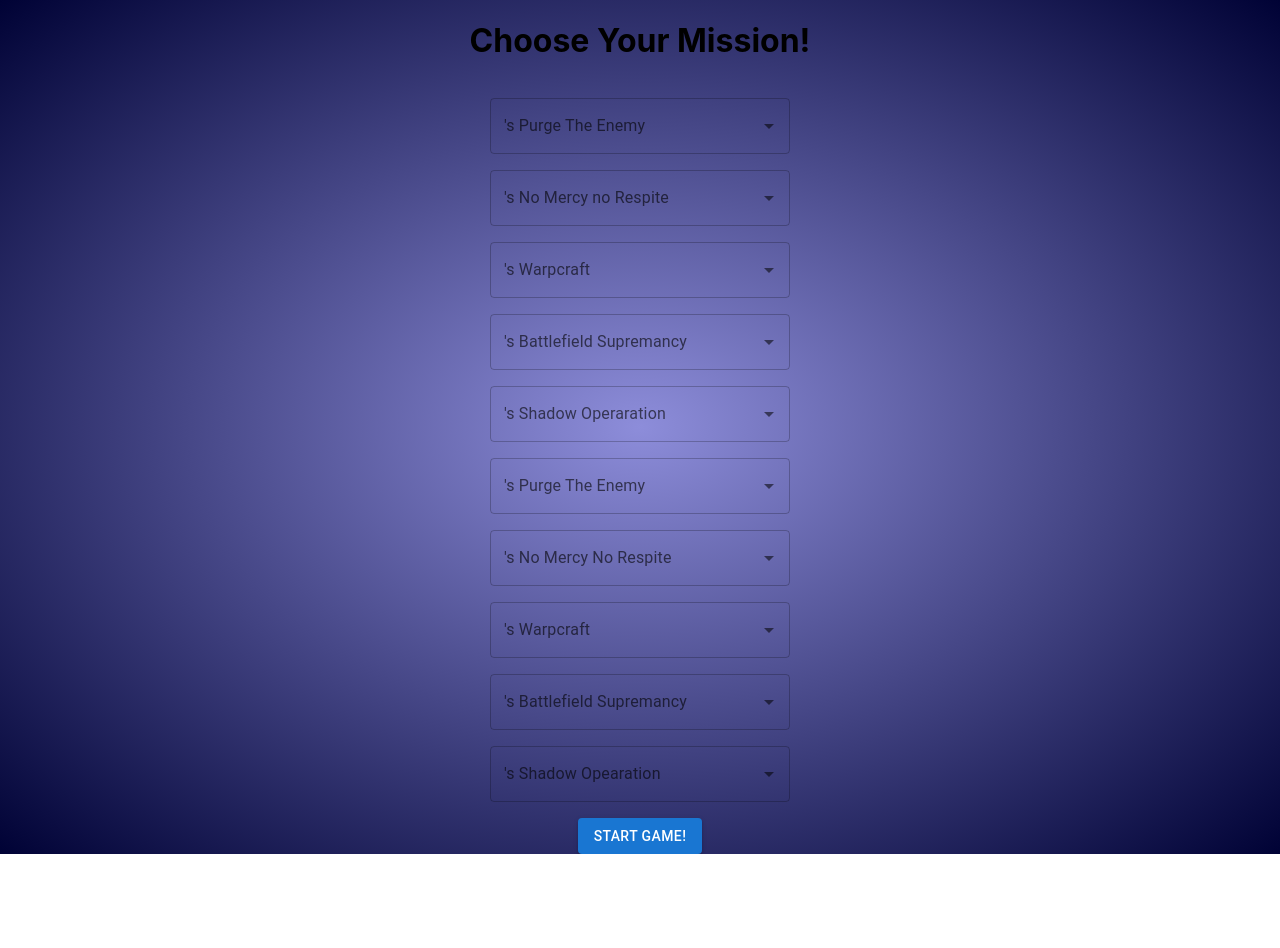
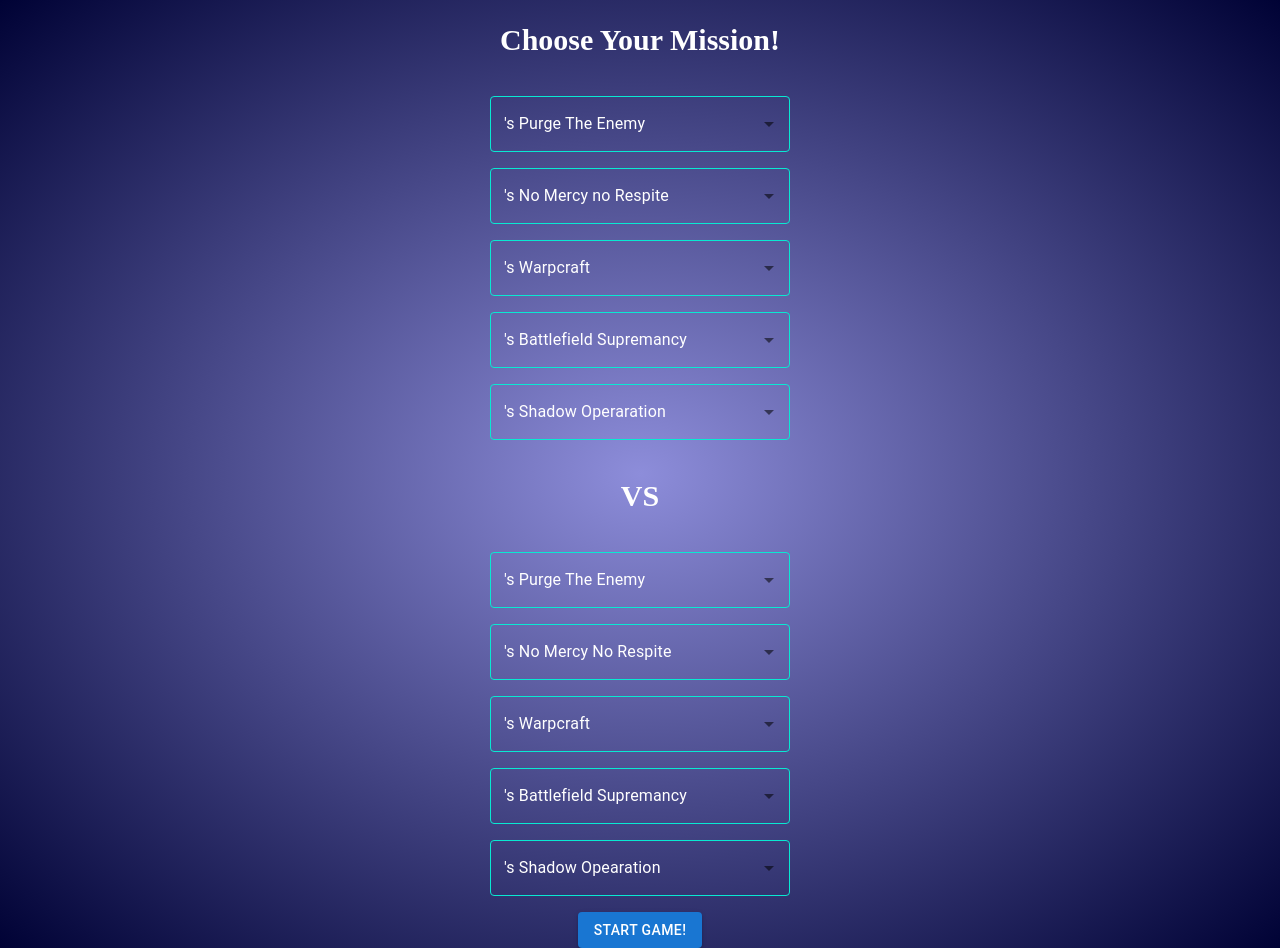
Before and after one commit to CHUREKGIT/warhammer-counter, a React (Create React App) app: page /missions in a window 1280 px wide. Before the commit the page ends 854 px from the top, so only its background shows below. Built offline with nearby package versions, Linux system fonts and the light colour scheme.

Commit message:
Missions page new UI

```diff
--- a/src/views/Missions.tsx
+++ b/src/views/Missions.tsx
@@ -1,7 +1,7 @@
 import Container from '@mui/material/Box';
 import Grid from '@mui/material/Grid';
 import Autocomplete from '@mui/material/Autocomplete';
-import { TextField, Button } from '@mui/material';
+import { TextField, Button, TextFieldProps } from '@mui/material';
 import { useState } from 'react';
 import { useDispatch } from 'react-redux';
 import { noMercyMissionsOrganizer} from './utils/noMercyMissionsOrganizer';
@@ -12,6 +12,8 @@ import { shadowOperationOrganizer } from './utils/shadowOperationOrganizer';
 import store from '../store/store';
 import { usePlayer, useArmyPlayer } from '../store/selectors';
 import { MissionDetails } from './components/MissionDetails';
+import { styled } from '@mui/material/styles';
+
 
 
 function MissionsPage () {
@@ -128,16 +130,44 @@ function MissionsPage () {
         player: string
     }
 
+
     const ButtonMissionDetails = (props: ButtonProps) => {
         return (
-            <Grid item><Button variant="contained" onClick={() => onClickButtonHandler(props.missionPosition, props.player)}>Mission Details</Button></Grid>
+            <Grid item><StyledMissionDetailsButton variant="contained" onClick={() => onClickButtonHandler(props.missionPosition, props.player)} missionPosition={0} player={''}>Mission Details</StyledMissionDetailsButton></Grid>
         )
     }
+    // Style
+    const StyledTextField = styled(TextField)<TextFieldProps>(({ theme }) => ({
+        input: {
+            color: '#09E9D2'
+        },
+        "& label, & label.Mui-focused": {
+        color: '#fff',
+        },
+        '& .MuiOutlinedInput-root': {
+            '& fieldset': {
+              borderColor: '#09E9D2',
+            },
+            '&:hover fieldset': {
+              borderColor: '#fff',
+            },
+        }
+      }));
+
+    const StyledMissionDetailsButton = styled(Button)<ButtonProps>(({ theme }) => ({
+        color: '#fff',
+        backgroundColor: '#8D8DDA',
+        borderRadius: 63,
+        '&:hover': {
+          backgroundColor: '#8D8DDA',
+        },
+      }));
+
 
     return <Container maxWidth="xl">
                 <Grid spacing={2} container direction="column" justifyContent="space-around" alignItems="center">
                     <Grid item>
-                        <h1>Choose Your Mission!</h1>
+                        <h2>Choose Your Mission!</h2>
                     </Grid>
                     <Grid item >
                             <Autocomplete
@@ -146,7 +176,7 @@ function MissionsPage () {
                                 data-testid='autocomplete-purge'
                                 options={purgeTheEnemyPlayer1}
                                 sx={{ width: 300 }}
-                                renderInput={(params) => <TextField {...params} label={`${player1}'s Purge The Enemy`}
+                                renderInput={(params) => <StyledTextField {...params} label={`${player1}'s Purge The Enemy`}
                                 />}
                                 onChange = {(event, value) => setMissionPlayer1(value, 0)}
                             />
@@ -160,8 +190,8 @@ function MissionsPage () {
                             data-testid='autocomplete-nomercy'
                             options={noMercyPlayer1}
                             sx={{ width: 300 }}
-                            renderInput={(params) => <TextField {...params} label={`${player1}'s No Mercy no Respite`}
-                            />}
+                            renderInput={(params) => <StyledTextField {...params} label={`${player1}'s No Mercy no Respite`}
+                             />}
                             onChange = {(event, value) => setMissionPlayer1(value, 1)}
                         />
                     </Grid>
@@ -173,7 +203,7 @@ function MissionsPage () {
                             id="player1-warpcraft"
                             options={warpcraftPlayer1}
                             sx={{ width: 300 }}
-                            renderInput={(params) => <TextField {...params} label={`${player1}'s Warpcraft`}
+                            renderInput={(params) => <StyledTextField {...params} label={`${player1}'s Warpcraft`}
                             />}
                             onChange = {(event, value) => setMissionPlayer1(value, 2)}
                         />
@@ -186,7 +216,7 @@ function MissionsPage () {
                             id="player1-battlefield-supremancy"
                             options={battlefieldSupremacyPlayer1}
                             sx={{ width: 300 }}
-                            renderInput={(params) => <TextField {...params} label={`${player1}'s Battlefield Supremancy`}
+                            renderInput={(params) => <StyledTextField {...params} label={`${player1}'s Battlefield Supremancy`}
                             />}
                             onChange = {(event, value) => setMissionPlayer1(value, 3)}
                         />
@@ -199,7 +229,7 @@ function MissionsPage () {
                             id="player1-shadow-operation"
                             options={shadowOperationPlayer1}
                             sx={{ width: 300 }}
-                            renderInput={(params) => <TextField {...params} label={`${player1}'s Shadow Operaration`}
+                            renderInput={(params) => <StyledTextField {...params} label={`${player1}'s Shadow Operaration`}
                             />}
                             onChange = {(event, value) => setMissionPlayer1(value, 4)}
                             />
@@ -207,12 +237,15 @@ function MissionsPage () {
                     {renderButtonPlayer1[4] ? <ButtonMissionDetails missionPosition={4} player={'player1'}></ButtonMissionDetails> : '' }
                     {renderMissionDetailsPlayer1[4] ? <MissionDetails position={4} player={'player1SelectedMissions'}></MissionDetails> : '' }
                     <Grid item>
+                        <h2>VS</h2>
+                    </Grid>
+                    <Grid item>
                         <Autocomplete
                             disablePortal
                             id="player2-purge-the-enemy"
                             options={purgeTheEnemyPlayer2}
                             sx={{ width: 300 }}
-                            renderInput={(params) => <TextField {...params} label={`${player2}'s Purge The Enemy`}
+                            renderInput={(params) => <StyledTextField {...params} label={`${player2}'s Purge The Enemy`}
                             />}
                             onChange = {(event, value) => setMissionPlayer2(value, 0)}
                         />
@@ -225,7 +258,7 @@ function MissionsPage () {
                             id="player2-nomercy-norespite"
                             options={noMercyPlayer2}
                             sx={{ width: 300 }}
-                            renderInput={(params) => <TextField {...params} label={`${player2}'s No Mercy No Respite`}
+                            renderInput={(params) => <StyledTextField {...params} label={`${player2}'s No Mercy No Respite`}
                             />}
                             onChange = {(event, value) => setMissionPlayer2(value, 1)}
                         />
@@ -238,7 +271,7 @@ function MissionsPage () {
                             id="player2-warpcraft"
                             options={warpcraftPlayer2}
                             sx={{ width: 300 }}
-                            renderInput={(params) => <TextField {...params} label={`${player2}'s Warpcraft`}
+                            renderInput={(params) => <StyledTextField {...params} label={`${player2}'s Warpcraft`}
                             />}
                             onChange = {(event, value) => setMissionPlayer2(value, 2)}
                         />
@@ -251,7 +284,7 @@ function MissionsPage () {
                             id="player2-battlefield-supremancy"
                             options={battlefieldSupremacyPlayer2}
                             sx={{ width: 300 }}
-                            renderInput={(params) => <TextField {...params} label={`${player2}'s Battlefield Supremancy`}
+                            renderInput={(params) => <StyledTextField {...params} label={`${player2}'s Battlefield Supremancy`}
                             />}
                             onChange = {(event, value) => setMissionPlayer2(value, 3)}
                         />
@@ -264,7 +297,7 @@ function MissionsPage () {
                             id="player2-shadow-operation"
                             options={shadowOperationPlayer2}
                             sx={{ width: 300 }}
-                            renderInput={(params) => <TextField {...params} label={`${player2}'s Shadow Opearation`}
+                            renderInput={(params) => <StyledTextField {...params} label={`${player2}'s Shadow Opearation`}
                             />}
                             onChange = {(event, value) => setMissionPlayer2(value, 4)}
                         />
```
